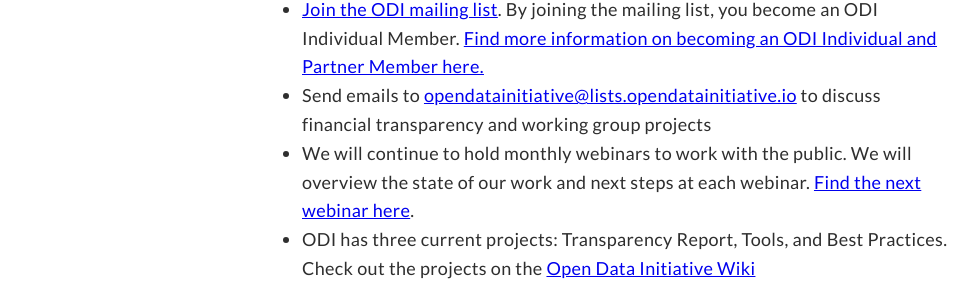
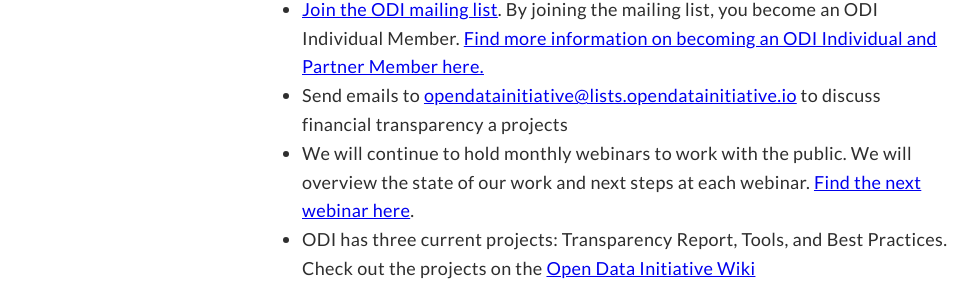
Before and after one commit to opendatainitiative/opendatainitiative.github.io, a Jekyll site: the page built from join.md, in a window 1280 px wide. Shown: the part 573-880 px from the top of the page, without its empty margins (35-1012 px from the left). Built offline with Jekyll 4.4.1, drawn with Linux system fonts in a browser that asks for light colours.

Commit message:
Remove last working group reference

```diff
--- a/join.md
+++ b/join.md
@@ -9,7 +9,7 @@ title: Join
 * [Answer your transparency interest questions](https://www.surveymonkey.com/r/L9HS2S8)
 * If you represent a government organization, [take the Self Transparency Survey.](https://www.surveymonkey.com/r/LSJSQLK) How does your organization score? This survey can be filled out by your Infrastructure Technology team and by non-technical representatives. Multiple perspectives from the same organization are welcome.
 * [Join the ODI mailing list](https://lists.opendatainitiative.io/mailman/listinfo/opendatainitiative). By joining the mailing list, you become an ODI Individual Member. [Find more information on becoming an ODI Individual and Partner Member here.]({{ site.baseurl }}/participate#membership)
-* Send emails to [opendatainitiative@lists.opendatainitiative.io](mailto:opendatainitiative@lists.opendatainitiative.io) to discuss financial transparency and working group projects
+* Send emails to [opendatainitiative@lists.opendatainitiative.io](mailto:opendatainitiative@lists.opendatainitiative.io) to discuss financial transparency a projects
 * We will continue to hold monthly webinars to work with the public. We will overview the state of our work and next steps at each webinar. [Find the next webinar here]({{ site.baseurl }}/events).
 * ODI has three current projects: Transparency Report, Tools, and Best Practices. Check out the projects on the [Open Data Initiative Wiki](http://wiki.opendatainitiative.io/Main_Page#Join_to_work_on_projects)
 
```
